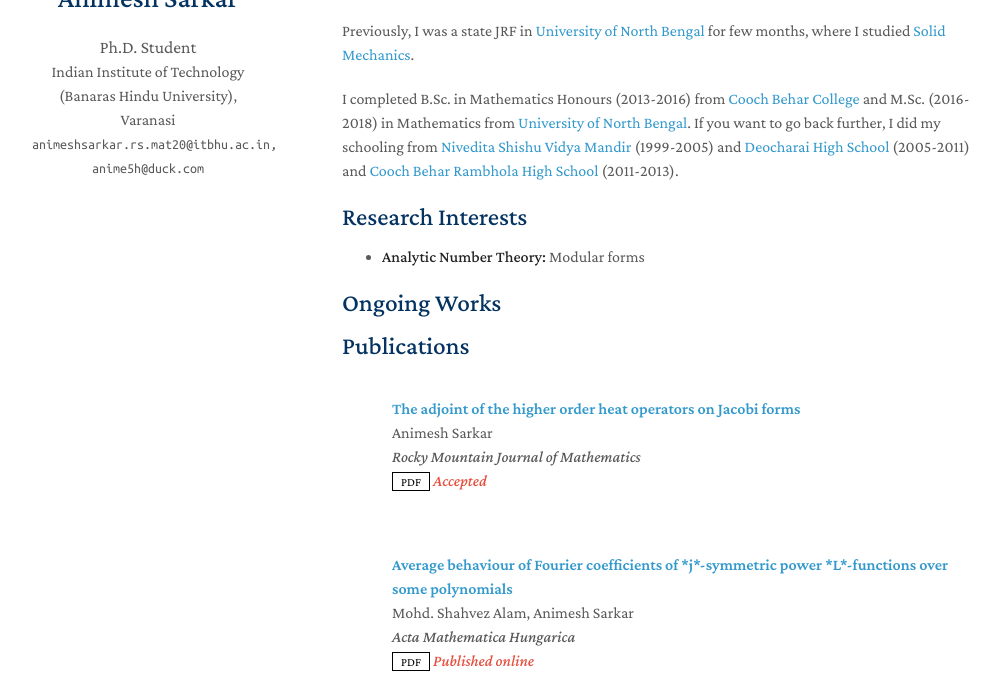
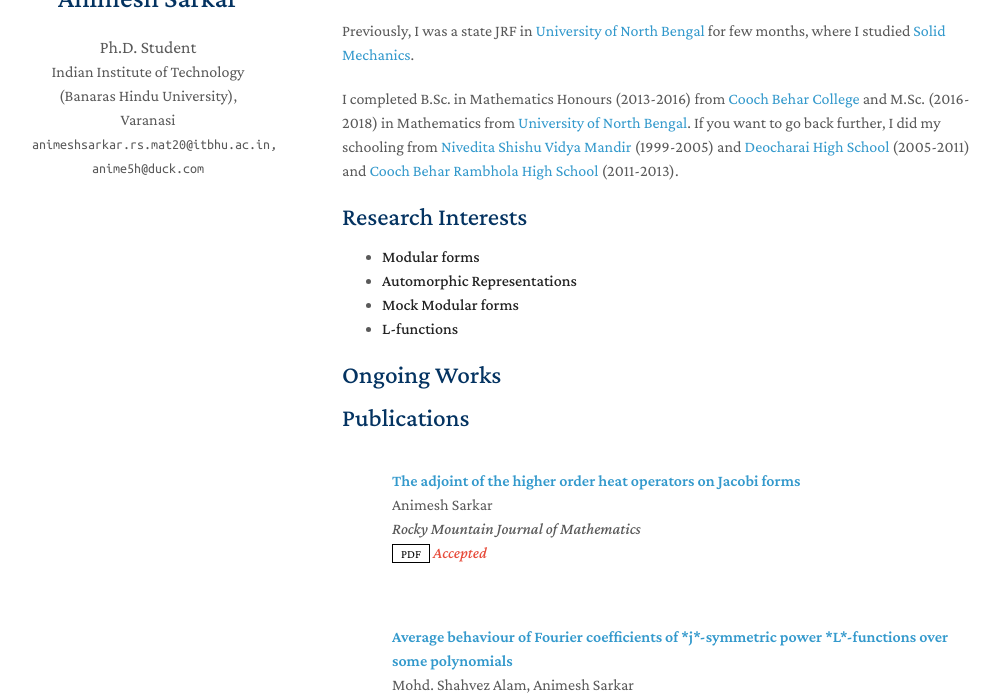
Before and after one commit to 4nimesh/4nimesh.github.io, a Jekyll site: the page built from index.md, in a window 1280 px wide and 900 px high, cut to the strip 206-900 px from the top of the window. Shown: the whole strip, without its empty margins (128-1128 px from the left). Built offline with Jekyll 4.4.1, drawn with Linux system fonts in a browser that asks for light colours; a style sheet for code colours, icons or effects is not loaded; our own code applies the rules of GitHub Pages for plain Markdown files.

Commit message:
Update index.md

```diff
--- a/index.md
+++ b/index.md
@@ -12,7 +12,10 @@ I completed B.Sc. in Mathematics Honours (2013-2016) from [Cooch Behar College](
 
 ## Research Interests
 
-- **Analytic Number Theory:** Modular forms
+- **Modular forms**
+- **Automorphic Representations**
+- **Mock Modular forms**
+- **L-functions**
 
 ## Ongoing Works
 
```
